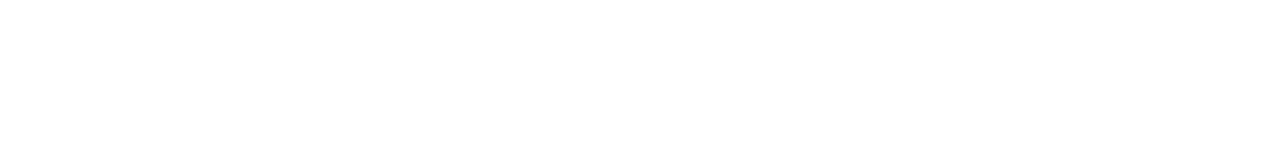
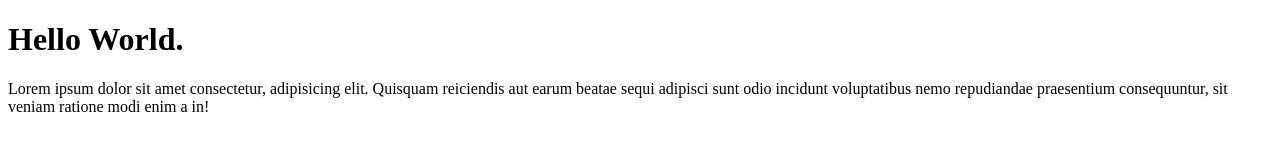
Before and after one commit to purnamadii/ProjectGit, a plain HTML site: page index.html in a window 1280 px wide. Drawn offline with Linux system fonts and the light colour scheme.

Commit message:
penambahan heading

```diff
--- a/index.html
+++ b/index.html
@@ -6,6 +6,7 @@
     <title>Document</title>
 </head>
 <body>
-
+    <h1>Hello World.</h1>
+    <p>Lorem ipsum dolor sit amet consectetur, adipisicing elit. Quisquam reiciendis aut earum beatae sequi adipisci sunt odio incidunt voluptatibus nemo repudiandae praesentium consequuntur, sit veniam ratione modi enim a in!</p>
 </body>
 </html>
```
